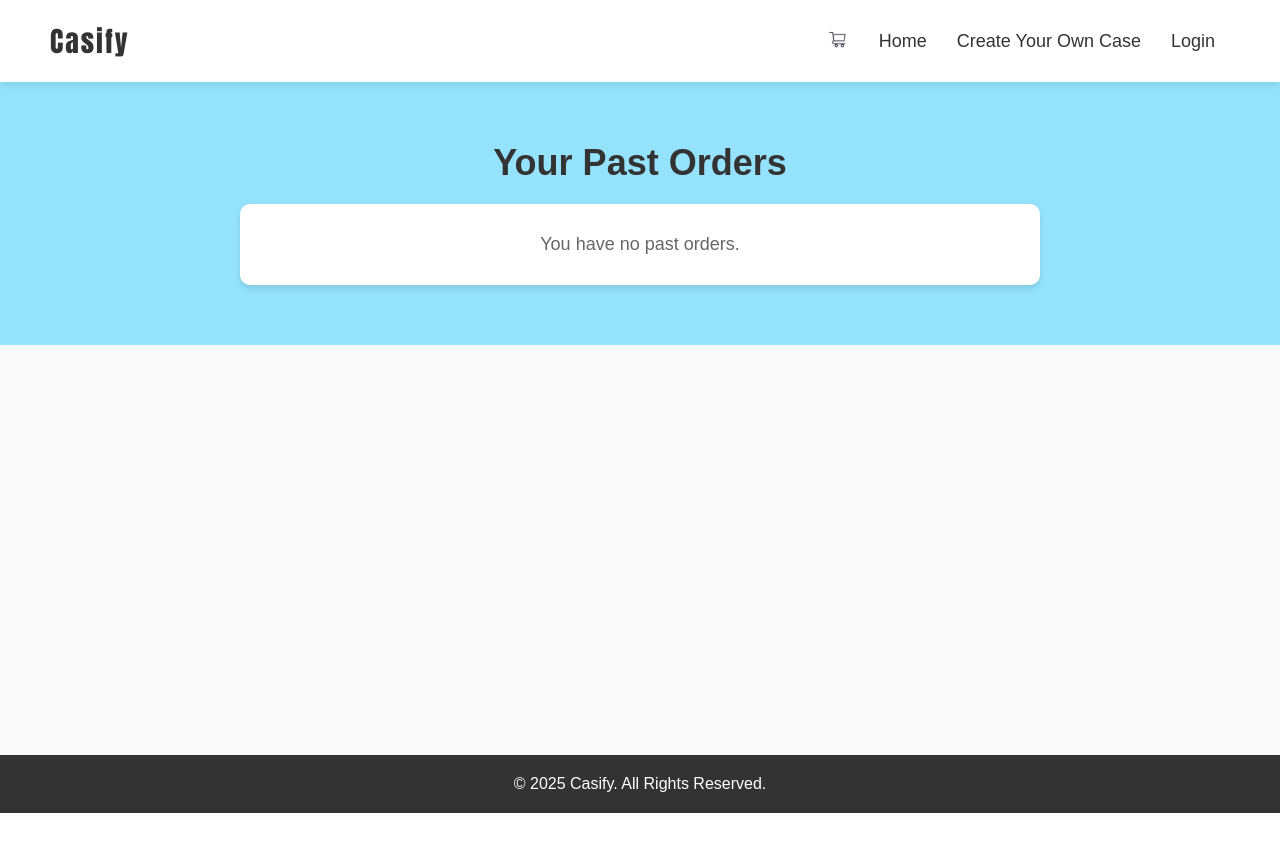
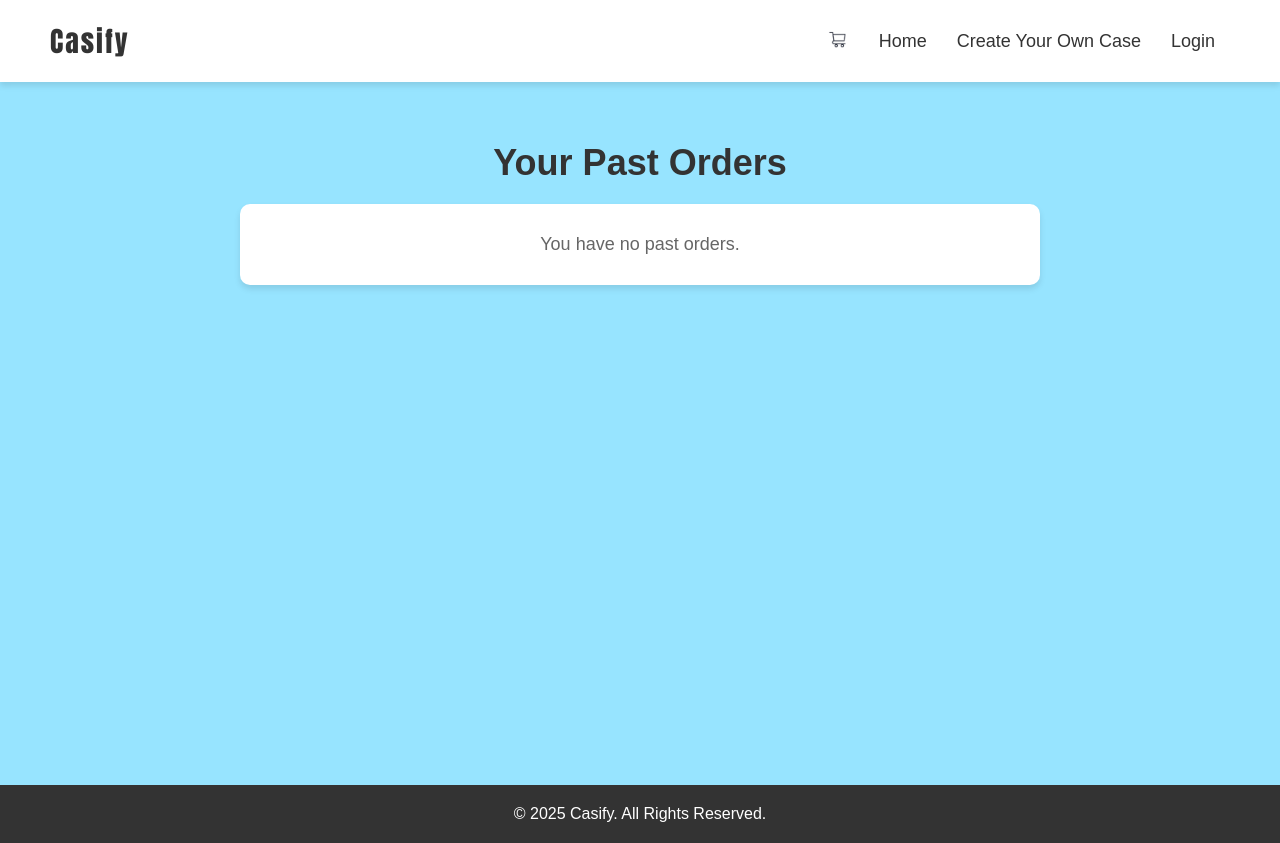
Before and after one commit to alldrin2612/Casify, a Flask app: page /orders in a window 1280 px wide. Before the commit the page ends 813 px from the top, so only its background shows below. Run offline with Flask 3, Linux system fonts and the light colour scheme; the visitor is signed in with stand-in values (Sample User, id 1); data that the repository does not hold is empty.

Commit message:
Working Past orders

```diff
--- a/app.py
+++ b/app.py
@@ -401,6 +401,8 @@ def generate_ai_image():
         'image_path': output_path
     })
 
+import json
+
 # Order history route
 @app.route('/orders')
 def order_history():
@@ -408,17 +410,27 @@ def order_history():
         flash('Please login to view your orders')
         return redirect(url_for('login'))
 
-    user_id = session['user_id']
+    user_id = session.get('user_id')
+    if not user_id:
+        flash('Session expired. Please login again.')
+        return redirect(url_for('login'))
 
+    # Fetch orders from Supabase
     response = supabase.table('orders').select('*').eq('user_id', user_id).order('created_at', desc=True).execute()
+
+    # Ensure orders is a list
     orders = response.data if response.data else []
 
-    for order in response.data:
-        if isinstance(order['items'], str):  # Convert JSON string to Python list
-            order['items'] = json.loads(order['items'])  # Ensure it is a list
-
+    # Parse 'items' field for each order
+    for order in orders:
+        if isinstance(order.get('items'), str):  # Check if items is a JSON string
+            try:
+                order['items'] = json.loads(order['items'])  # Convert to Python list
+            except json.JSONDecodeError:
+                order['items'] = []  # Default to an empty list if JSON is invalid
 
     return render_template('orders.html', orders=orders, user=get_user_data())
 
+
 if __name__ == '__main__':
     app.run(debug=True)
--- a/static/css/orders-style.css
+++ b/static/css/orders-style.css
@@ -16,7 +16,7 @@
 }
 
 body {
-    background-color: #f9f9f9;
+    background-color: #00bfff68;
     color: #333;
     text-align: center;
 }
@@ -77,7 +77,6 @@ nav ul li a img {
 /* Past Orders Section */
 .past-orders {
     padding: 60px 10%;
-    background: #00bfff68;
 }
 
 .past-orders h1 {
@@ -112,5 +111,5 @@ footer {
     background: #333;
     color: #fff;
     text-align: center;
-    margin-top: 410px;
+    margin-top: 440px;
 }
--- a/templates/orders.html
+++ b/templates/orders.html
@@ -58,13 +58,17 @@
                             </div>
                             <div class="order-items">
                                 <h4>Items:</h4>
-                                {% set items = order.items if order.items else [] %}
+                                {% set items = order.items if order.items is iterable else [] %}  <!-- Ensure items is iterable -->
                                 <ul>
                                     {% for item in items %}
-                                        <li>{{ "Custom Case" if item.case_type == "custom" else "Case " ~ item.case_id }} - ${{ "%.2f"|format(item.price) }}</li>
+                                        <li>
+                                            {{ "Custom Case" if item.case_type == "custom" else "Case " ~ item.case_id }}
+                                            - ${{ "%.2f"|format(item.price) }}
+                                        </li>
                                     {% endfor %}
                                 </ul>
                             </div>
+
                         </div>
                     {% endfor %}
                 </div>
```
